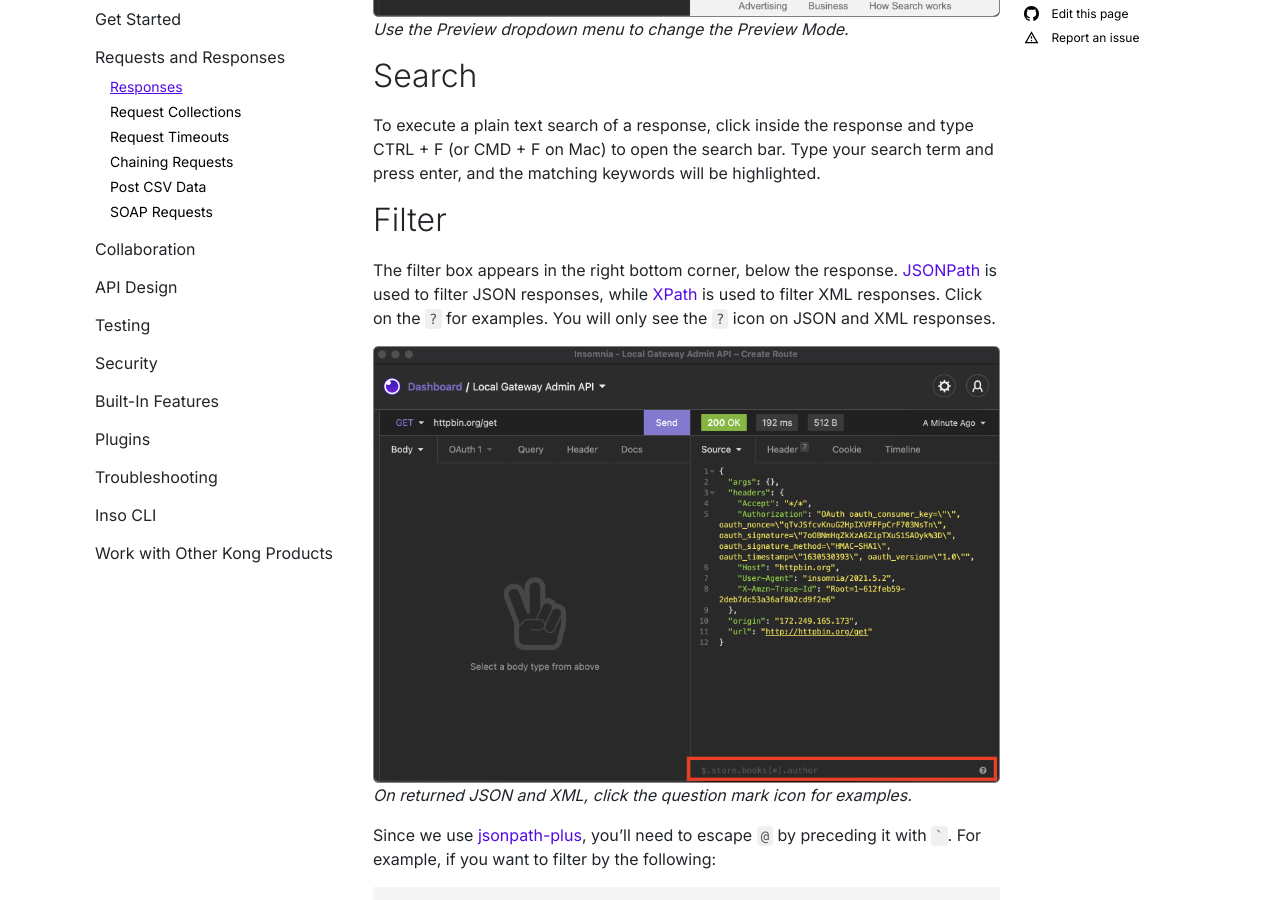
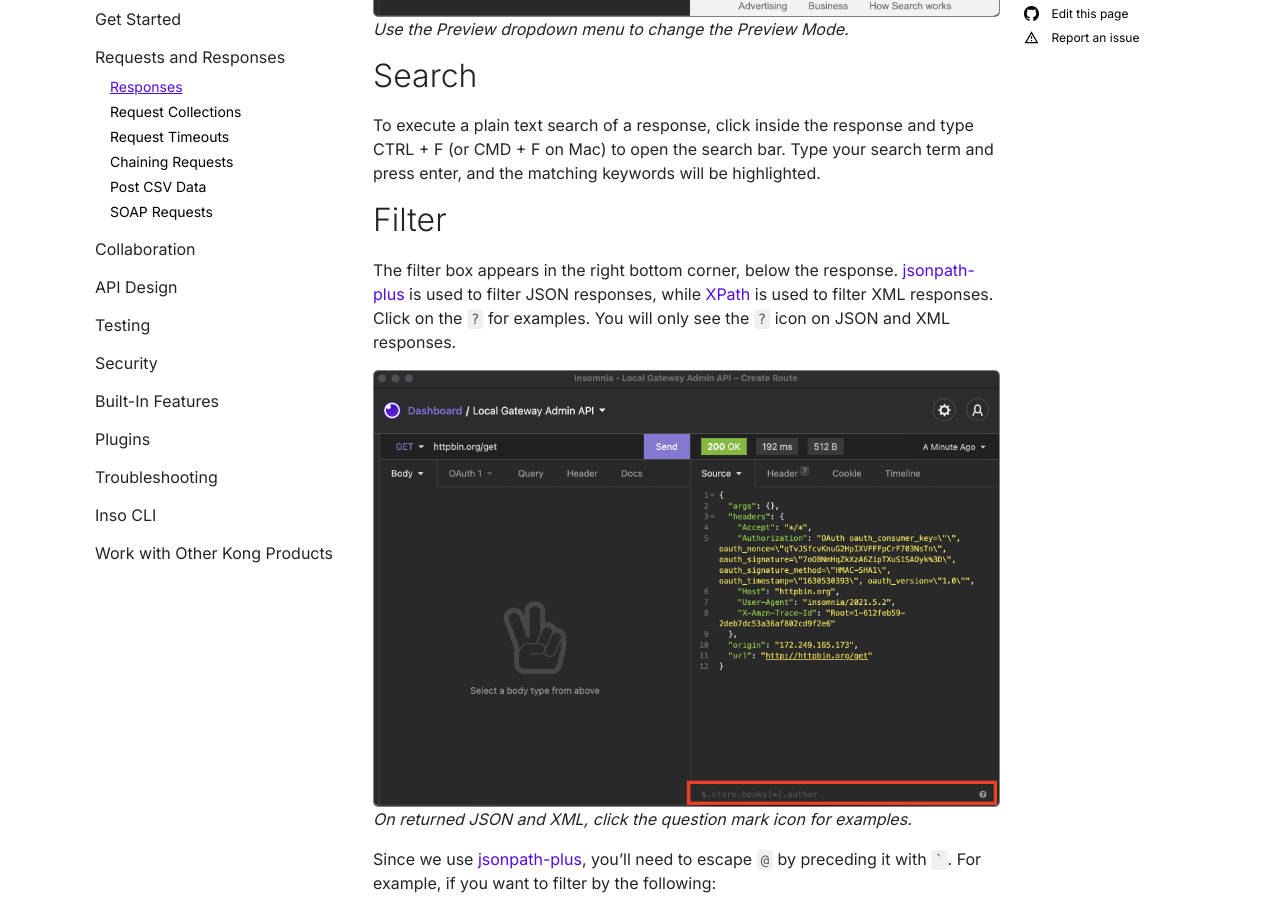
Before and after one commit to Kong/insomnia-docs, a Jekyll site: the page built from docs/insomnia/responses.md, in a window 1280 px wide and 900 px high, scrolled down 893 px. Built offline with Jekyll 4.4.1, drawn with Linux system fonts in a browser that asks for light colours; comment, search, counter and statistics services are not loaded.

Commit message:
Update docs/insomnia/responses.md
Co-authored-by: Opender Singh <opender.singh@konghq.com>

```diff
--- a/docs/insomnia/responses.md
+++ b/docs/insomnia/responses.md
@@ -25,7 +25,7 @@
 
 ## Filter
 
-The filter box appears in the right bottom corner, below the response. [JSONPath](https://goessner.net/articles/JsonPath/) is used to filter JSON responses, while [XPath](https://www.w3.org/TR/xpath/) is used to filter XML responses. Click on the `?` for examples. You will only see the `?` icon on JSON and XML responses.
+The filter box appears in the right bottom corner, below the response. [jsonpath-plus](https://www.npmjs.com/package/jsonpath-plus) is used to filter JSON responses, while [XPath](https://www.w3.org/TR/xpath/) is used to filter XML responses. Click on the `?` for examples. You will only see the `?` icon on JSON and XML responses.
 
 ![Click on the question mark icon for examples.](/assets/images/json-xml-examples.png)
 _On returned JSON and XML, click the question mark icon for examples._
```
